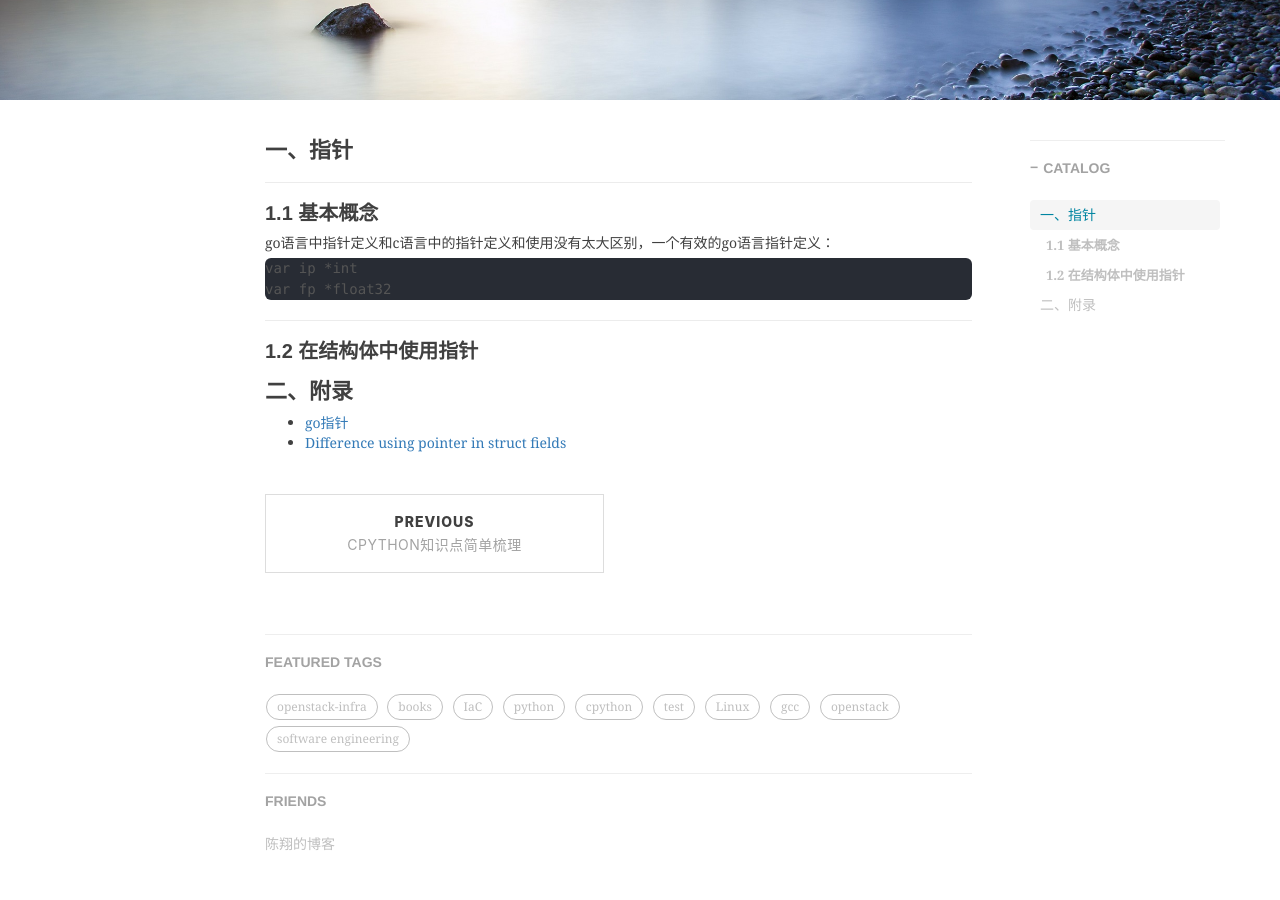
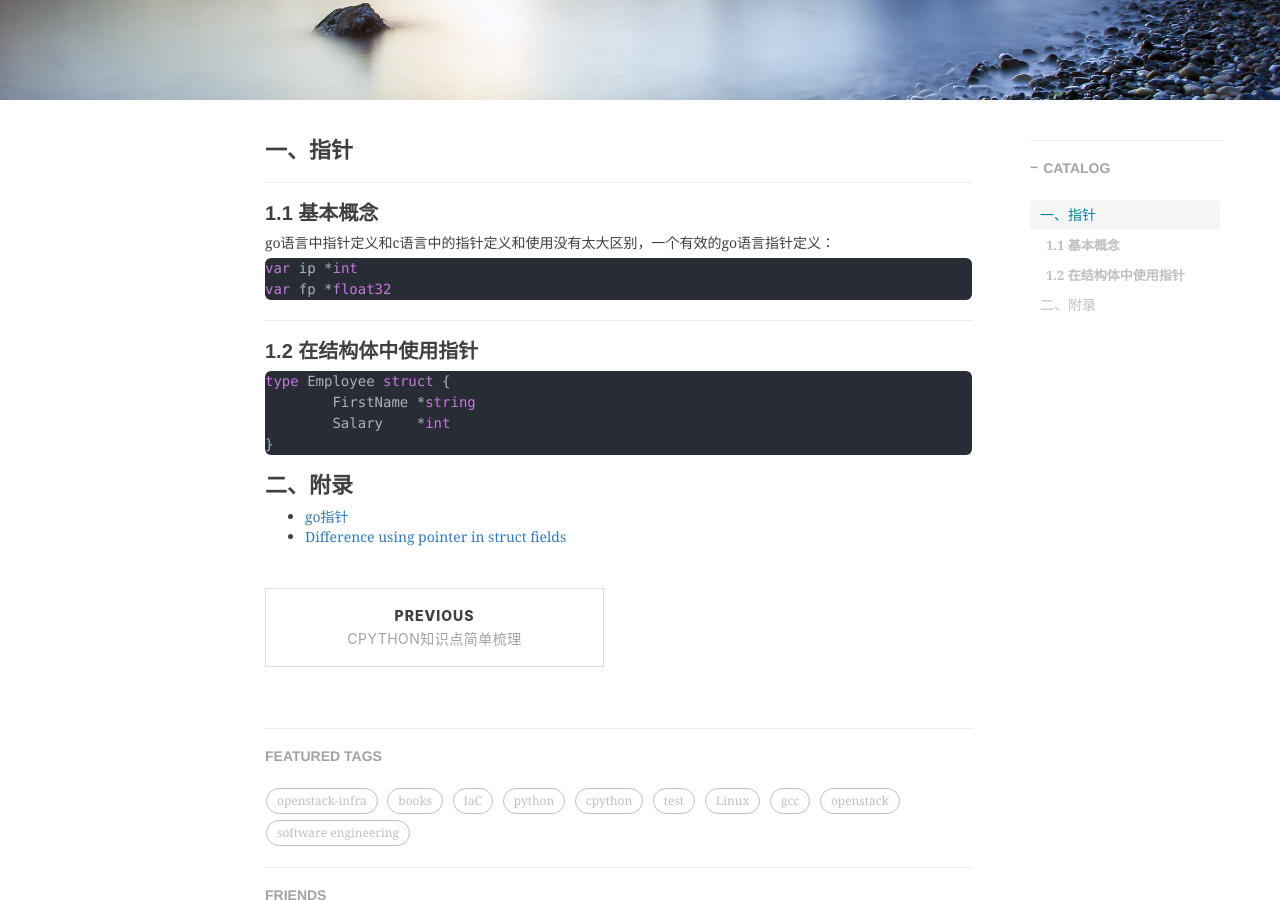
Before and after one commit to shihai1991/shihai1991.github.io, a Jekyll site: the page built from _posts/2022-12-26-golang-结构体指针使用.md, in a window 1280 px wide and 900 px high, scrolled down 355 px. Built offline with Jekyll 4.4.1, drawn with Linux system fonts in a browser that asks for light colours; nearby versions of some CDN libraries; comment, search, counter and statistics services are not loaded.

Commit message:
Update 2022-12-26-golang-结构体指针使用.md

````diff
--- a/_posts/2022-12-26-golang-结构体指针使用.md
+++ b/_posts/2022-12-26-golang-结构体指针使用.md
@@ -11,13 +11,18 @@ time: '2022.12.26 11:29:00'
 # 一、指针
 ## 1.1 基本概念
 go语言中指针定义和c语言中的指针定义和使用没有太大区别，一个有效的go语言指针定义：
-```
+```golang
 var ip *int
 var fp *float32
 ```
 
 ## 1.2 在结构体中使用指针
-
+```golang
+type Employee struct {
+        FirstName *string
+        Salary    *int
+}
+```
 
 # 二、附录
 - [go指针](https://www.runoob.com/go/go-pointers.html)
````
